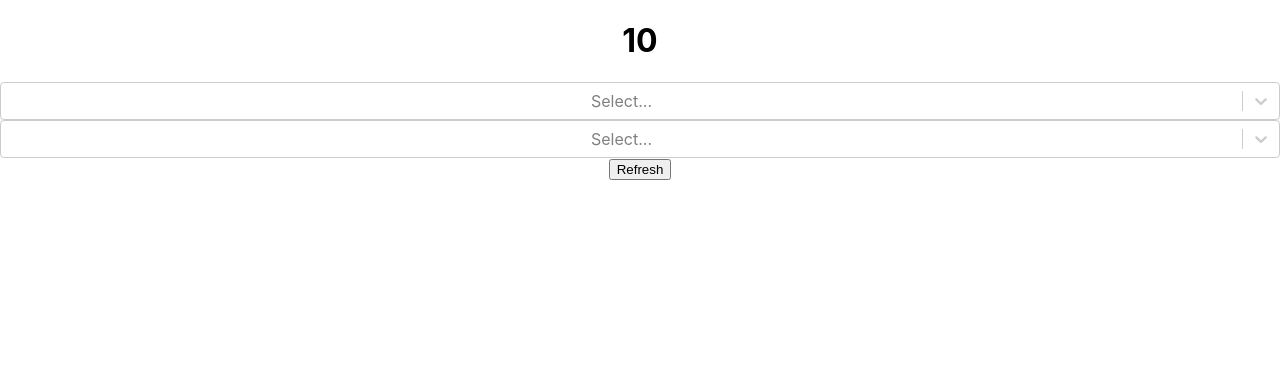
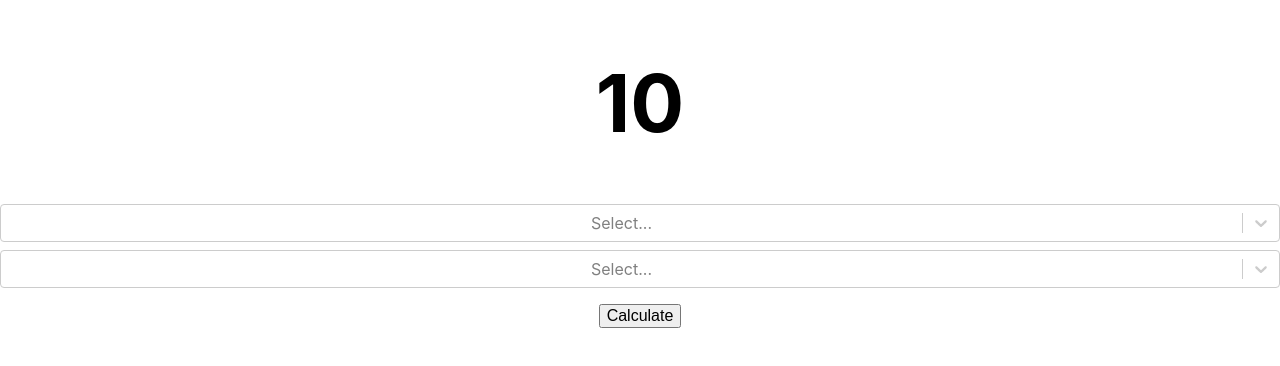
Before and after one commit to GhitaB/sleep-score-calculator, a React (Create React App) app: page / in a window 1280 px wide. Shown: the top 366 px of the page. Built offline with nearby package versions, Linux system fonts and the light colour scheme.

Commit message:
Improve design.

```diff
--- a/src/App.js
+++ b/src/App.js
@@ -42,7 +42,7 @@ const SelectHours = (props) => {
     console.log(selected);
   };
 
-  return (<Select options={hours} onChange={handleChange}  />)
+  return (<Select className="select-hours" options={hours} onChange={handleChange}  />)
 }
 
 const SelectTime = (props) => {
@@ -51,7 +51,7 @@ const SelectTime = (props) => {
     console.log(selected);
   };
 
-  return (<Select options={time} onChange={handleChange} />)
+  return (<Select className="select-time" options={time} onChange={handleChange} />)
 }
 
 const SleepScore = (props) => {
@@ -84,7 +84,7 @@ function App() {
       <SelectHours onChange={updateHoursScore} />
       <SelectTime onChange={updateTimeScore} />
       <button onClick={updateScore}>
-        Refresh
+        Calculate
       </button>
     </div>
   );
--- a/src/index.css
+++ b/src/index.css
@@ -7,7 +7,16 @@ body {
   -moz-osx-font-smoothing: grayscale;
 }
 
-code {
-  font-family: source-code-pro, Menlo, Monaco, Consolas, 'Courier New',
-    monospace;
+button {
+  margin-top: 1em;
+  font-size: 1em;
 }
+
+.select-hours,
+.select-time {
+  margin-top: 0.5em;
+}
+
+h1 {
+  font-size: 5em;
+}
```
